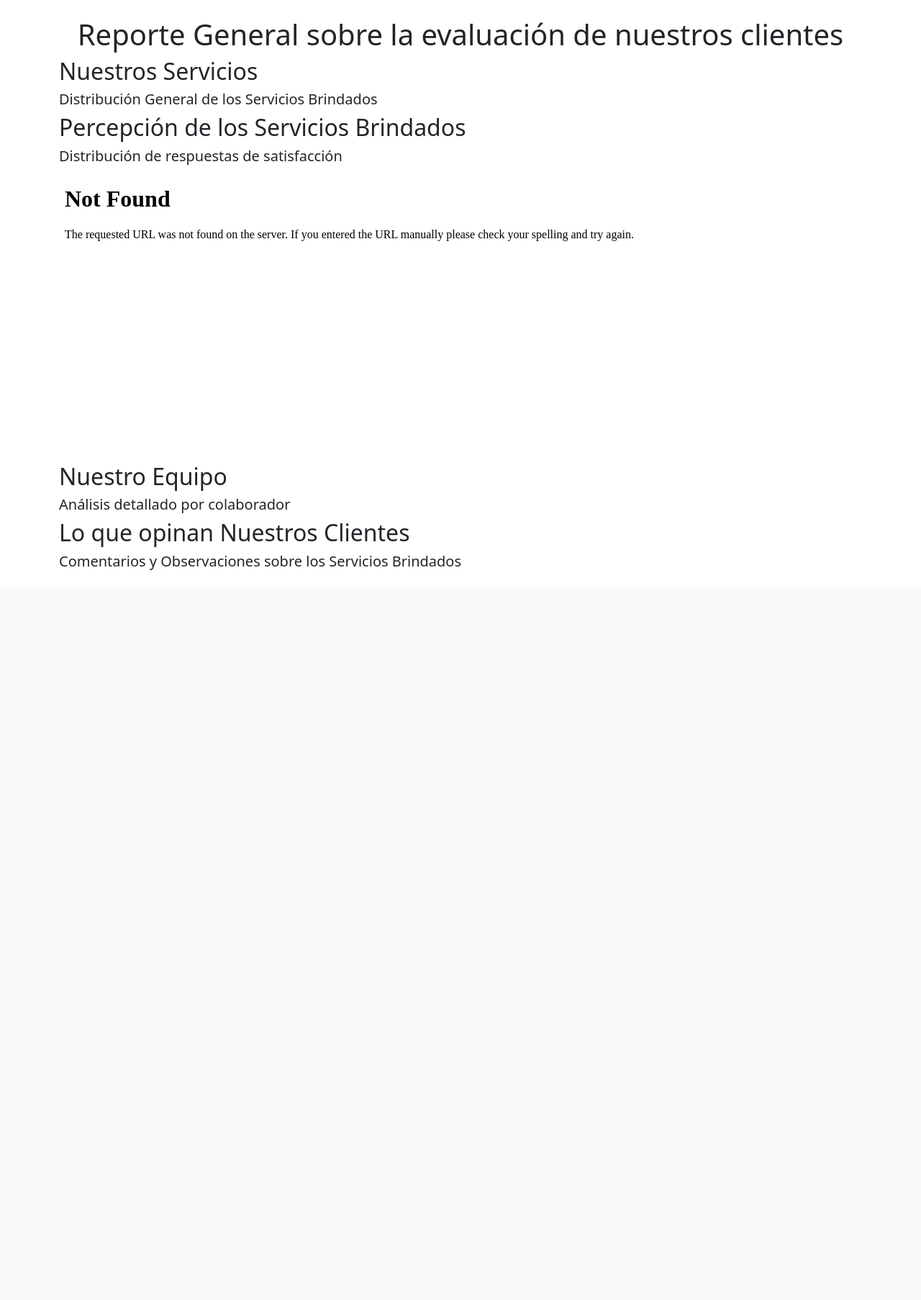
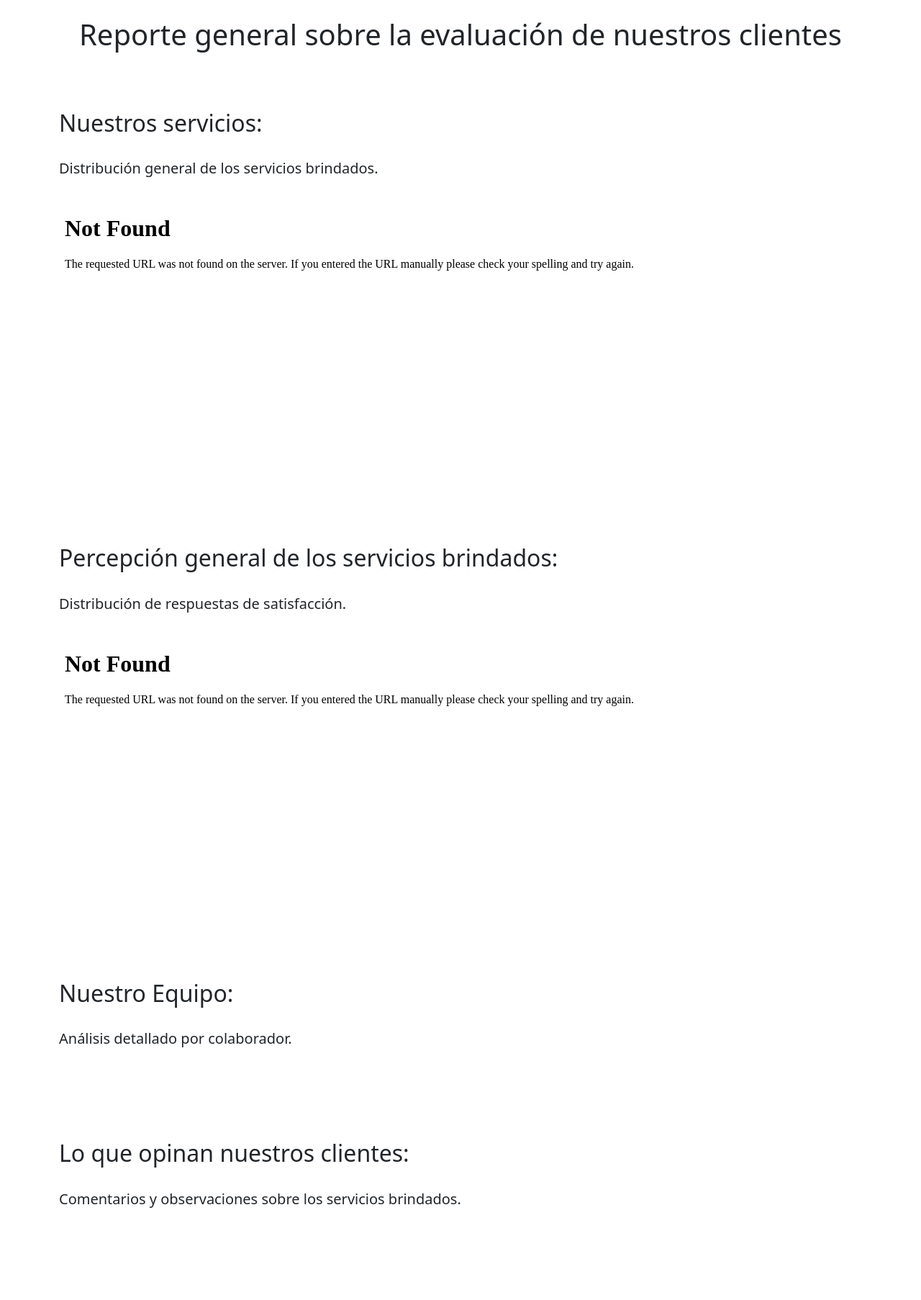
Before and after one commit to Samuel-Emeus-Jun/prototipo_producto, a Flask app: page /general in a window 1280 px wide. Shown: the part 56-1862 px from the top of the page at 72% size. Before the commit the page ends 848 px from the top, so only its background shows below. Run offline with Flask 3, Linux system fonts and the light colour scheme.

Commit message:
Technically, it is ready...

```diff
--- a/src/app.py
+++ b/src/app.py
@@ -60,10 +60,12 @@
         ##FUNCIÓN DE BARRAS
 
         generar_barra(df_global, tipo_de_reporte, barras)
+        print(barras)
 
         ##FUNCIÓN DONAS
         generar_donas(df_global, tipo_de_reporte, donas)
         print(donas)
+
         ##FUNCIÓN DE EVALUACIÓN DE DESEMPEÑO
         for colaborador in colaboradores:
             temp_df = df_global[df_global[colaborador] == colaborador]
@@ -86,7 +88,7 @@
 @app.route('/general')
 def reporte_general():
     global barras, donas, evaluaciones, texto, colaboradores
-    print(donas, evaluaciones)
+    # print(donas, evaluaciones)
 
     return render_template('reporte_general.html',
                            tipo_de_reporte="general",
--- a/src/plot_generator.py
+++ b/src/plot_generator.py
@@ -136,7 +136,7 @@
             title_text = f"Total de servicios brindados: {len(df)}",
             title_x = 0,
             title_y = 0.9,
-            title_font = dict(size=24),
+            title_font = dict(size=22),
             barmode='stack',
             showlegend=True,
             legend=dict(
@@ -153,9 +153,10 @@
             margin=dict(l=0, r=0, t=20, b=20)
         )
 
-    fig.show()
-    #fig.write_html(f"static/{tipo_de_reporte}/barras/barra_{tipo_de_reporte}.html")
-    #lista[tipo_de_reporte] = [f"{tipo_de_reporte}/barras/barra_{tipo_de_reporte}.html"]##REVISAR SUBCARPETAS
+    #fig.show()
+    fig.write_html(f"static/{tipo_de_reporte}/barras/barra_{tipo_de_reporte}.html")
+    lista[tipo_de_reporte] = f"{tipo_de_reporte}/barras/barra_{tipo_de_reporte}.html"##REVISAR SUBCARPETAS
+
 
 
 ##AQUÍ VA LA FUNCIÓN DE EVALUACIÓN DE DESEMPEÑO
@@ -319,11 +320,21 @@
     #     domain=dict(x=[0.55, 0.95], y=[0.1, 0.9])  # Control the size and position of the pie chart
     # ), row=1, col=2)
 
+    ##Se agrega la anotación de los servicios brindados
+
+    fig.add_annotation(
+        text=f"Total de<br>Servicios brindados:<br>{len(df)}",  # Text to display
+        x=0.845, y=0.5,  # Coordinates for the pie chart
+        xref='paper', yref='paper',
+        font=dict(size=14, color="black"),
+        showarrow=False
+    )
+
     ##Se agregan las leyendas y se stackean las barras
     fig.update_layout(
-        title_text=f"Evaluación de desempeño {tipo_de_reporte}: {colaborador}",
-        title_x = 0,
-        title_font = dict(size=24),
+        # title_text=f"Evaluación de desempeño {tipo_de_reporte}: {colaborador}",
+        # title_x = 0,
+        # title_font = dict(size=24),
         legend=dict(
             title="Calificaciones",
             orientation="v",
@@ -343,18 +354,9 @@
         uniformtext_minsize=8,
         uniformtext_mode='hide',)
 
-    fig.add_annotation(
-        text=f"Total de<br>Servicios brindados:<br>{len(df)}",  # Text to display
-        x=0.83, y=0.5,  # Coordinates for the pie chart
-        xref='paper', yref='paper',
-        font=dict(size=14, color="black"),
-        showarrow=False
-    )
-
-
-    fig.show()
-    #fig.write_html(f"static/{tipo_de_reporte}/evaluaciones/evaluacion_{tipo_de_reporte}_{colaborador}.html")
-    #lista[tipo_de_reporte][colaborador] = [f"{tipo_de_reporte}/evaluaciones/evaluacion_{tipo_de_reporte}_{colaborador}.html"]##REVISAR SUBCARPETAS
+    # fig.show()
+    fig.write_html(f"static/{tipo_de_reporte}/evaluaciones/evaluacion_{tipo_de_reporte}_{colaborador}.html")
+    lista[tipo_de_reporte][colaborador] = [f"{tipo_de_reporte}/evaluaciones/evaluacion_{tipo_de_reporte}_{colaborador}.html"]##REVISAR SUBCARPETAS
 
 
 ##AQUÍ VA LA FUNCIÓN DE DONAS
@@ -373,12 +375,12 @@
          'No': "#c93458"   # Color burgundy
     }
 
-    fig = make_subplots(rows=1, cols=2, specs=[[{"type": "pie"}, {"type": "pie"}]], subplot_titles=("Contrataría Nuevamente", "Recomendaría Nuestros Servicios"))
+    fig = make_subplots(rows=1, cols=2, specs=[[{"type": "pie"}, {"type": "pie"}]], subplot_titles=("...nos contratarían de nuevo?", "...recomendarían nuestros servicios"))
 
     fig.add_trace(go.Pie(
         labels=df['¿Contratarías nuevamente nuestros servicios?'].value_counts().index,
         values=df['¿Contratarías nuevamente nuestros servicios?'].value_counts().values,
-        name="Contrataría Nuevamente",
+        #name="Contrataría Nuevamente",
         hole=0.7,
         textinfo="percent+label",
         textposition="inside",
@@ -393,7 +395,7 @@
     fig.add_trace(go.Pie(
         labels=df['¿Recomendarías nuestros servicios?'].value_counts().index,
         values=df['¿Recomendarías nuestros servicios?'].value_counts().values,
-        name="Recomendaría Nuestros Servicios",
+        #name="Recomendaría Nuestros Servicios",
         hole=0.7,
         textinfo="percent+label",
         textposition="inside",
@@ -405,9 +407,9 @@
     ), row=1, col=2)
 
     fig.update_layout(
-        title_text = f"Percepción {tipo_de_reporte} de nuestros clientes",
+        title_text = f"¿Nuestros clientes...",
         title_x = 0,
-        title_font = dict(size=24),
+        title_font = dict(size=22),
         legend=dict(
             title="Respuestas",
             orientation="h",
@@ -427,7 +429,7 @@
 
 #barras = {}
 # donas = {}
-evaluaciones = {"general": {}, "anual": {}, "trimestral": {}}
+# evaluaciones = {"general": {}, "anual": {}, "trimestral": {}}
 # texto = []
 
 def main():
@@ -451,9 +453,9 @@
     # generar_donas(df_mappeada, "general")
     # print(donas)
 
-    colaborador = "Ana Aguirre"
-    temp_df = df_mappeada[df_mappeada[colaborador] == colaborador]
-    evaluacion_desempeño(temp_df, colaborador, tipo_de_reporte, evaluaciones)
+    # colaborador = "Ana Aguirre"
+    # temp_df = df_mappeada[df_mappeada[colaborador] == colaborador]
+    # evaluacion_desempeño(temp_df, colaborador, tipo_de_reporte, evaluaciones)
 
     ##generar_barra(df_mappeada, "general", barras)
 
--- a/templates/reporte_general.html
+++ b/templates/reporte_general.html
@@ -3,40 +3,39 @@
 {% block title %}Reporte {{ tipo_de_reporte | capitalize }}{% endblock %}
 
 {% block content %}
-    <h1 class="text-center">Reporte {{ tipo_de_reporte | capitalize }} sobre la evaluación de nuestros clientes</h1>
+    <h1 class="text-center">Reporte {{ tipo_de_reporte }} sobre la evaluación de nuestros clientes</h1><br><br><br>
 
     <!-- Bloque 1: Gráfica de Barras -->
     <section>
-        <h2>Nuestros Servicios</h2>
-        <h5>Distribución General de los Servicios Brindados</h5>
-        {# <iframe src="{{ url_for('static', filename=barras[tipo_de_reporte]) }}" width="100%" height="400px"></iframe> #}
-    </section>
+        <h2>Nuestros servicios:</h2><br>
+        <h5>Distribución {{ tipo_de_reporte }} de los servicios brindados.</h5><br>
+        <iframe src="{{ url_for('static', filename=barras[tipo_de_reporte]) }}" width="100%" height="400px"></iframe>
+    </section><br><br><br>
 
     <!-- Bloque 2: Gráfica de Dona -->
     <section>
-        <h2>Percepción de los Servicios Brindados</h2>
-        <h5>Distribución de respuestas de satisfacción</h5>
+        <h2>Percepción {{ tipo_de_reporte }} de los servicios brindados:</h2><br>
+        <h5>Distribución de respuestas de satisfacción.</h5><br>
         <iframe src="{{ url_for('static', filename=donas[tipo_de_reporte]) }}" width="100%" height="400px"></iframe>
-    </section>
+    </section><br><br><br>
 
     <!-- Bloque 3: Evaluación de Desempeño por Colaborador  -->
     <section>
-        <h2>Nuestro Equipo</h2>
-        <h5>Análisis detallado por colaborador</h5>
+        <h2>Nuestro Equipo:</h2><br>
+        <h5>Análisis detallado por colaborador.</h5><br><br>
 
         {% for colaborador, graficas in evaluaciones[tipo_de_reporte].items() %}
-            <h3>Evaluación {{ tipo_de_reporte | capitalize }} {{ colaborador | replace("_", " ") }}</h3>
-
+            <h3>Evaluación de desempeño {{ tipo_de_reporte }}: {{ colaborador | replace("_", " ") }}.</h3>
             {% for grafica in graficas %}
-                <iframe src="{{ url_for('static', filename=grafica) }}" width="100%" height="400px"></iframe>
+                <iframe src="{{ url_for('static', filename=grafica) }}" width="100%" height="600px"></iframe><br><br>
             {% endfor %}
         {% endfor %}
-    </section>
+    </section><br><br><br>
 
     <!-- Bloque 4: Texto Generado por IA -->
     <section>
-        <h2>Lo que opinan Nuestros Clientes</h2>
-        <h5>Comentarios y Observaciones sobre los Servicios Brindados</h5>
+        <h2>Lo que opinan nuestros clientes:</h2><br>
+        <h5>Comentarios y observaciones sobre los servicios brindados.</h5><br>
         {# <p>{{ texto_ia }}</p> #}
-    </section>
+    </section><br><br><br>
 {% endblock %}
```
